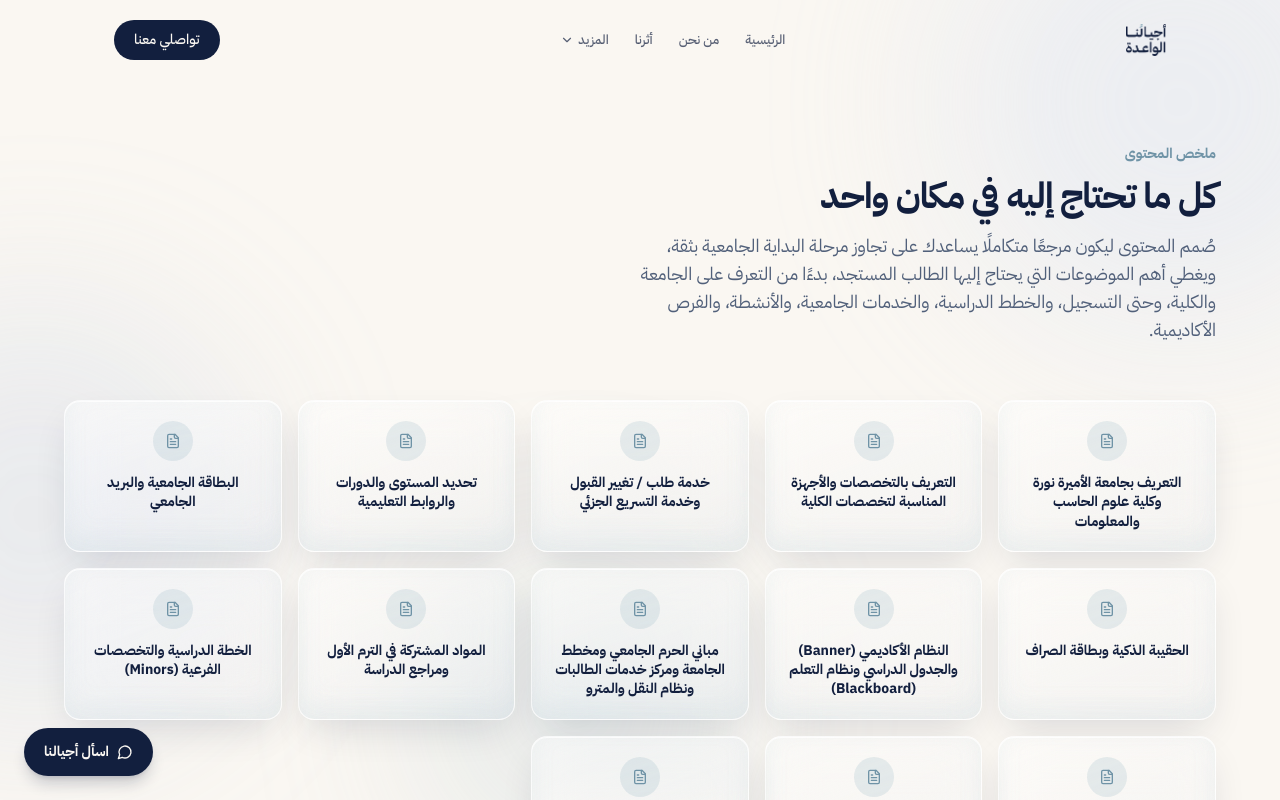
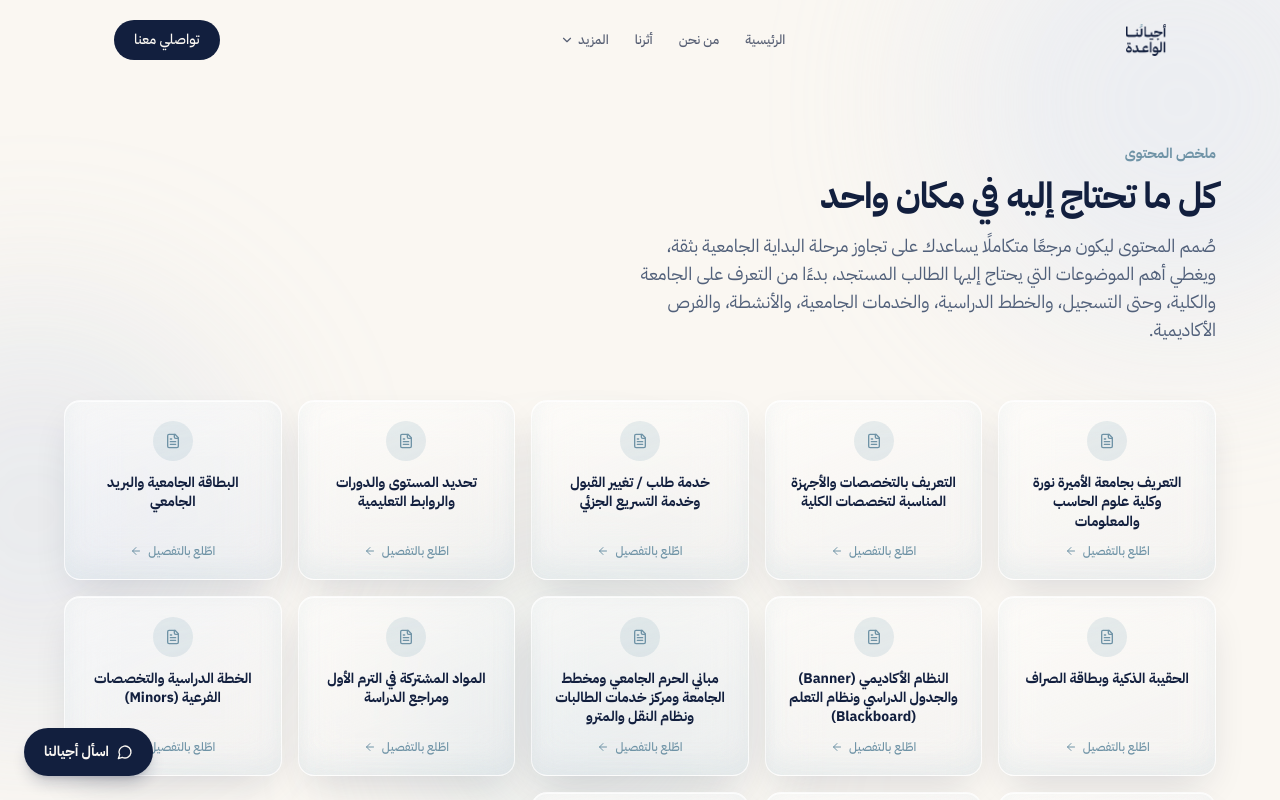
Before and after one commit to ajyalna-admin/AjyalnaAlwaidah, a Next.js app: page /summary in a window 1280 px wide. Shown: the top 800 px of the page. Built offline with nearby package versions, Linux system fonts and the light colour scheme.

Commit message:
Update Summary.tsx

```diff
--- a/components/Summary.tsx
+++ b/components/Summary.tsx
@@ -1,7 +1,8 @@
 "use client";
 
+import Link from "next/link";
 import { motion } from "framer-motion";
-import { FileText } from "lucide-react";
+import { FileText, ArrowLeft } from "lucide-react";
 import { SectionHeading } from "@/components/SectionHeading";
 import { summarySection, summaryCards } from "@/lib/data";
 
@@ -23,12 +24,20 @@ export function Summary() {
               viewport={{ once: true, margin: "-60px" }}
               transition={{ duration: 0.5, delay: (i % 5) * 0.06, ease: [0.16, 1, 0.3, 1] }}
               whileHover={{ y: -6 }}
-              className="glass-card rounded-2xl p-5 flex flex-col items-center text-center gap-3"
             >
-              <span className="flex h-10 w-10 items-center justify-center rounded-full bg-sky/20">
-                <FileText className="h-4 w-4 text-sky-deep" />
-              </span>
-              <p className="text-sm font-bold leading-snug">{card}</p>
+              <Link
+                href="/resources"
+                className="glass-card rounded-2xl p-5 flex flex-col items-center text-center gap-3 h-full"
+              >
+                <span className="flex h-10 w-10 items-center justify-center rounded-full bg-sky/20">
+                  <FileText className="h-4 w-4 text-sky-deep" />
+                </span>
+                <p className="text-sm font-bold leading-snug">{card}</p>
+                <span className="mt-auto inline-flex items-center gap-1.5 text-xs text-sky-deep font-medium">
+                  اطّلع بالتفصيل
+                  <ArrowLeft className="h-3 w-3" />
+                </span>
+              </Link>
             </motion.div>
           ))}
         </div>
```
